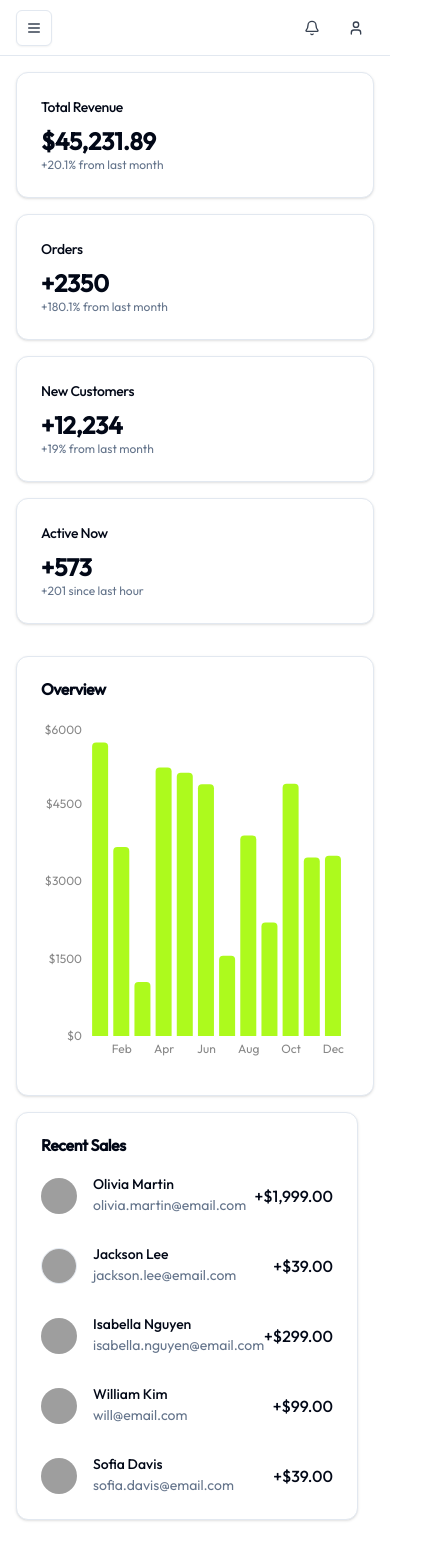
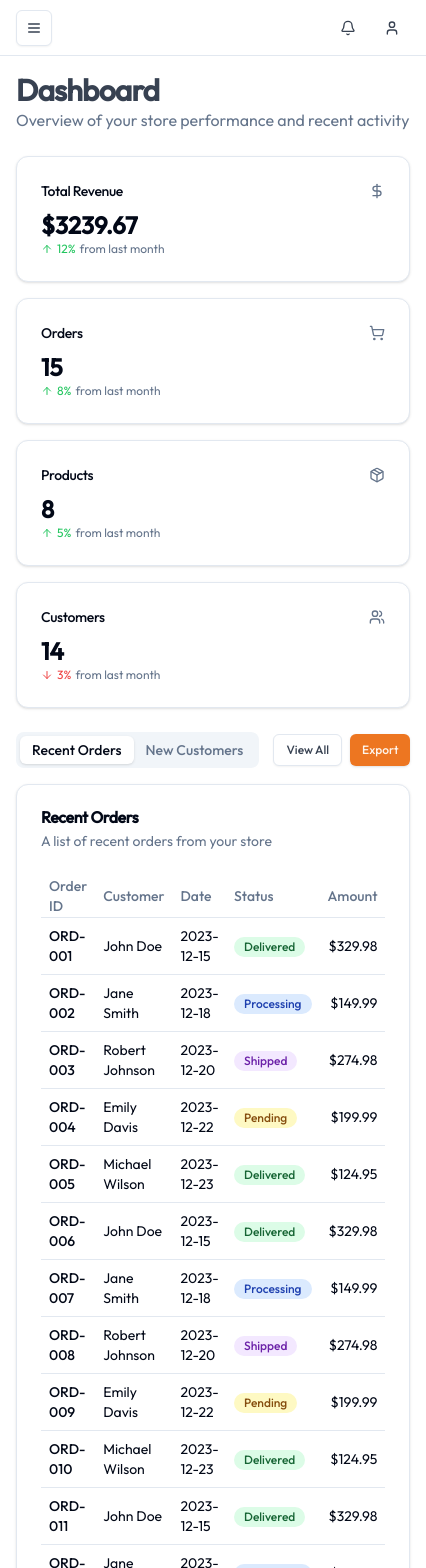
Before and after one commit to 5a1n1hritik/NextBazaar_E-commerce-, a Next.js app in the folder nextbazaar/: page /seller in a window 390 px wide. Shown: the top 1568 px of the page, 426 px wide, since content can reach past the window. Before the commit the page ends 1536 px from the top, so only its background shows below. Built offline with nearby package versions, Linux system fonts and the light colour scheme; grey boxes are pictures that could not be loaded.

Commit message:
feat(admin-ui): Update Admin Dashboard UI & Fix Sidebar Code
- Improved `Admin Dashboard` UI for a better user experience.
- Refined layout and styling for consistency.

- Fixed issues in the `Admin Sidebar` for better navigation and responsiveness.
- Optimized code structure for maintainability.

```diff
--- a/nextbazaar/src/app/seller/layout.tsx
+++ b/nextbazaar/src/app/seller/layout.tsx
@@ -120,7 +120,7 @@ export default function AdminLayout({
                 admin@styleshop.com
               </span>
             </div>
-            <Link href="/seller/logout" className="ml-auto">
+            <Link href="/" className="ml-auto">
               <Button variant="ghost" size="icon">
                 <LogOut className="h-4 w-4" />
                 <span className="sr-only">Log out</span>
@@ -192,7 +192,7 @@ export default function AdminLayout({
                   admin@styleshop.com
                 </span>
               </div>
-              <Link href="/seller/logout" className="ml-auto">
+              <Link href="/" className="ml-auto">
                 <Button variant="ghost" size="icon">
                   <LogOut className="h-4 w-4" />
                   <span className="sr-only">Log out</span>
@@ -232,7 +232,7 @@ export default function AdminLayout({
                 <DropdownMenuLabel>My Account</DropdownMenuLabel>
                 <DropdownMenuSeparator />
                 <DropdownMenuItem>
-                  <Link href="/seller/profile" className="flex w-full">
+                  <Link href="/seller/settings" className="flex w-full">
                     Profile
                   </Link>
                 </DropdownMenuItem>
@@ -243,7 +243,7 @@ export default function AdminLayout({
                 </DropdownMenuItem>
                 <DropdownMenuSeparator />
                 <DropdownMenuItem>
-                  <Link href="/seller/logout" className="flex w-full">
+                  <Link href="/" className="flex w-full">
                     Log out
                   </Link>
                 </DropdownMenuItem>
--- a/nextbazaar/src/app/seller/page.tsx
+++ b/nextbazaar/src/app/seller/page.tsx
@@ -1,77 +1,241 @@
 "use client";
 
-import { Card, CardContent, CardHeader, CardTitle } from "@/components/ui/card";
-import { Overview } from "@/components/OverView";
-import { RecentSales } from "@/components/Recent-Sales";
+import {
+  ArrowDown,
+  ArrowUp,
+  DollarSign,
+  Package,
+  ShoppingCart,
+  Users,
+} from "lucide-react";
 
-export default function DashboardPage() {
+import { orders, products, users } from "@/components/data/products";
+import {
+  Card,
+  CardContent,
+  CardDescription,
+  CardHeader,
+  CardTitle,
+} from "@/components/ui/card";
+import { Button } from "@/components/ui/button";
+import { Tabs, TabsContent, TabsList, TabsTrigger } from "@/components/ui/tabs";
+import {
+  Table,
+  TableBody,
+  TableCell,
+  TableHead,
+  TableHeader,
+  TableRow,
+} from "@/components/ui/table";
+
+export default function AdminDashboard() {
+  const totalSales = orders.reduce((sum, order) => sum + order.total, 0);
+  const totalOrders = orders.length;
+  const totalProducts = products.length;
+  const totalCustomers = users.filter(
+    (user) => user.role === "Customer"
+  ).length;
   return (
-    <div className="space-y-8">
-      {/* <h1 className="text-3xl font-bold">Dashboard</h1> */}
+    <div className="flex flex-col gap-6">
+      <div>
+        <h1 className="text-3xl font-bold tracking-tight">Dashboard</h1>
+        <p className="text-muted-foreground">
+          Overview of your store performance and recent activity
+        </p>
+      </div>
+
+      {/* Stats Cards */}
       <div className="grid gap-4 md:grid-cols-2 lg:grid-cols-4">
         <Card>
           <CardHeader className="flex flex-row items-center justify-between space-y-0 pb-2">
             <CardTitle className="text-sm font-medium">Total Revenue</CardTitle>
+            <DollarSign className="h-4 w-4 text-muted-foreground" />
           </CardHeader>
           <CardContent>
-            <div className="text-2xl font-bold">$45,231.89</div>
-            <p className="text-xs text-muted-foreground">
-              +20.1% from last month
+            <div className="text-2xl font-bold">${totalSales.toFixed(2)}</div>
+            <p className="text-xs text-muted-foreground flex items-center">
+              <span className="text-green-500 flex items-center mr-1">
+                <ArrowUp className="h-3 w-3 mr-1" />
+                12%
+              </span>
+              from last month
             </p>
           </CardContent>
         </Card>
         <Card>
           <CardHeader className="flex flex-row items-center justify-between space-y-0 pb-2">
             <CardTitle className="text-sm font-medium">Orders</CardTitle>
+            <ShoppingCart className="h-4 w-4 text-muted-foreground" />
           </CardHeader>
           <CardContent>
-            <div className="text-2xl font-bold">+2350</div>
-            <p className="text-xs text-muted-foreground">
-              +180.1% from last month
+            <div className="text-2xl font-bold">{totalOrders}</div>
+            <p className="text-xs text-muted-foreground flex items-center">
+              <span className="text-green-500 flex items-center mr-1">
+                <ArrowUp className="h-3 w-3 mr-1" />
+                8%
+              </span>
+              from last month
             </p>
           </CardContent>
         </Card>
         <Card>
           <CardHeader className="flex flex-row items-center justify-between space-y-0 pb-2">
-            <CardTitle className="text-sm font-medium">New Customers</CardTitle>
+            <CardTitle className="text-sm font-medium">Products</CardTitle>
+            <Package className="h-4 w-4 text-muted-foreground" />
           </CardHeader>
           <CardContent>
-            <div className="text-2xl font-bold">+12,234</div>
-            <p className="text-xs text-muted-foreground">
-              +19% from last month
+            <div className="text-2xl font-bold">{totalProducts}</div>
+            <p className="text-xs text-muted-foreground flex items-center">
+              <span className="text-green-500 flex items-center mr-1">
+                <ArrowUp className="h-3 w-3 mr-1" />
+                5%
+              </span>
+              from last month
             </p>
           </CardContent>
         </Card>
         <Card>
           <CardHeader className="flex flex-row items-center justify-between space-y-0 pb-2">
-            <CardTitle className="text-sm font-medium">Active Now</CardTitle>
+            <CardTitle className="text-sm font-medium">Customers</CardTitle>
+            <Users className="h-4 w-4 text-muted-foreground" />
           </CardHeader>
           <CardContent>
-            <div className="text-2xl font-bold">+573</div>
-            <p className="text-xs text-muted-foreground">
-              +201 since last hour
+            <div className="text-2xl font-bold">{totalCustomers}</div>
+            <p className="text-xs text-muted-foreground flex items-center">
+              <span className="text-red-500 flex items-center mr-1">
+                <ArrowDown className="h-3 w-3 mr-1" />
+                3%
+              </span>
+              from last month
             </p>
           </CardContent>
         </Card>
       </div>
-      <div className="grid gap-4 md:grid-cols-2 lg:grid-cols-7">
-        <Card className="col-span-4">
+
+      {/* Recent Activity */}
+      <Tabs defaultValue="orders">
+        <div className="flex items-center justify-between">
+          <TabsList>
+            <TabsTrigger value="orders">Recent Orders</TabsTrigger>
+            <TabsTrigger value="customers">New Customers</TabsTrigger>
+          </TabsList>
+          <div className="flex items-center gap-2">
+            <Button variant="outline" size="sm">
+              View All
+            </Button>
+            <Button size="sm">Export</Button>
+          </div>
+        </div>
+        <TabsContent value="orders" className="mt-4">
+          <Card>
             <CardHeader>
-            <CardTitle>Overview</CardTitle>
+              <CardTitle>Recent Orders</CardTitle>
+              <CardDescription>
+                A list of recent orders from your store
+              </CardDescription>
             </CardHeader>
-          <CardContent className="pl-2">
-            <Overview />
+            <CardContent>
+              <Table>
+                <TableHeader>
+                  <TableRow>
+                    <TableHead>Order ID</TableHead>
+                    <TableHead>Customer</TableHead>
+                    <TableHead>Date</TableHead>
+                    <TableHead>Status</TableHead>
+                    <TableHead className="text-right">Amount</TableHead>
+                  </TableRow>
+                </TableHeader>
+                <TableBody>
+                  {orders.map((order) => (
+                    <TableRow key={order.id}>
+                      <TableCell className="font-medium">{order.id}</TableCell>
+                      <TableCell>{order.customer}</TableCell>
+                      <TableCell>{order.date}</TableCell>
+                      <TableCell>
+                        <div
+                          className={`inline-flex items-center rounded-full px-2.5 py-0.5 text-xs font-medium
+                        ${
+                          order.status === "Delivered"
+                            ? "bg-green-100 text-green-800"
+                            : ""
+                        }
+                        ${
+                          order.status === "Processing"
+                            ? "bg-blue-100 text-blue-800"
+                            : ""
+                        }
+                        ${
+                          order.status === "Shipped"
+                            ? "bg-purple-100 text-purple-800"
+                            : ""
+                        }
+                        ${
+                          order.status === "Pending"
+                            ? "bg-yellow-100 text-yellow-800"
+                            : ""
+                        }
+                      `}
+                        >
+                          {order.status}
+                        </div>
+                      </TableCell>
+                      <TableCell className="text-right">
+                        ${order.total.toFixed(2)}
+                      </TableCell>
+                    </TableRow>
+                  ))}
+                </TableBody>
+              </Table>
             </CardContent>
           </Card>
-        <Card className="col-span-3">
+        </TabsContent>
+        <TabsContent value="customers" className="mt-4">
+          <Card>
             <CardHeader>
-            <CardTitle>Recent Sales</CardTitle>
+              <CardTitle>New Customers</CardTitle>
+              <CardDescription>
+                A list of new customers who have registered recently
+              </CardDescription>
             </CardHeader>
             <CardContent>
-            <RecentSales />
+              <Table>
+                <TableHeader>
+                  <TableRow>
+                    <TableHead>Name</TableHead>
+                    <TableHead>Email</TableHead>
+                    <TableHead>Joined</TableHead>
+                    <TableHead>Orders</TableHead>
+                    <TableHead>Role</TableHead>
+                  </TableRow>
+                </TableHeader>
+                <TableBody>
+                  {users.map((user) => (
+                    <TableRow key={user.id}>
+                      <TableCell className="font-medium">{user.name}</TableCell>
+                      <TableCell>{user.email}</TableCell>
+                      <TableCell>{user.joined}</TableCell>
+                      <TableCell>{user.orders}</TableCell>
+                      <TableCell>
+                        <div
+                          className={`inline-flex items-center rounded-full px-2.5 py-0.5 text-xs font-medium
+                        ${
+                          user.role === "Admin"
+                            ? "bg-red-100 text-red-800"
+                            : "bg-blue-100 text-blue-800"
+                        }
+                      `}
+                        >
+                          {user.role}
+                        </div>
+                      </TableCell>
+                    </TableRow>
+                  ))}
+                </TableBody>
+              </Table>
             </CardContent>
           </Card>
-      </div>
+        </TabsContent>
+      </Tabs>
     </div>
   );
 }
```
Lines whose indentation alone changed are shown as unchanged.
